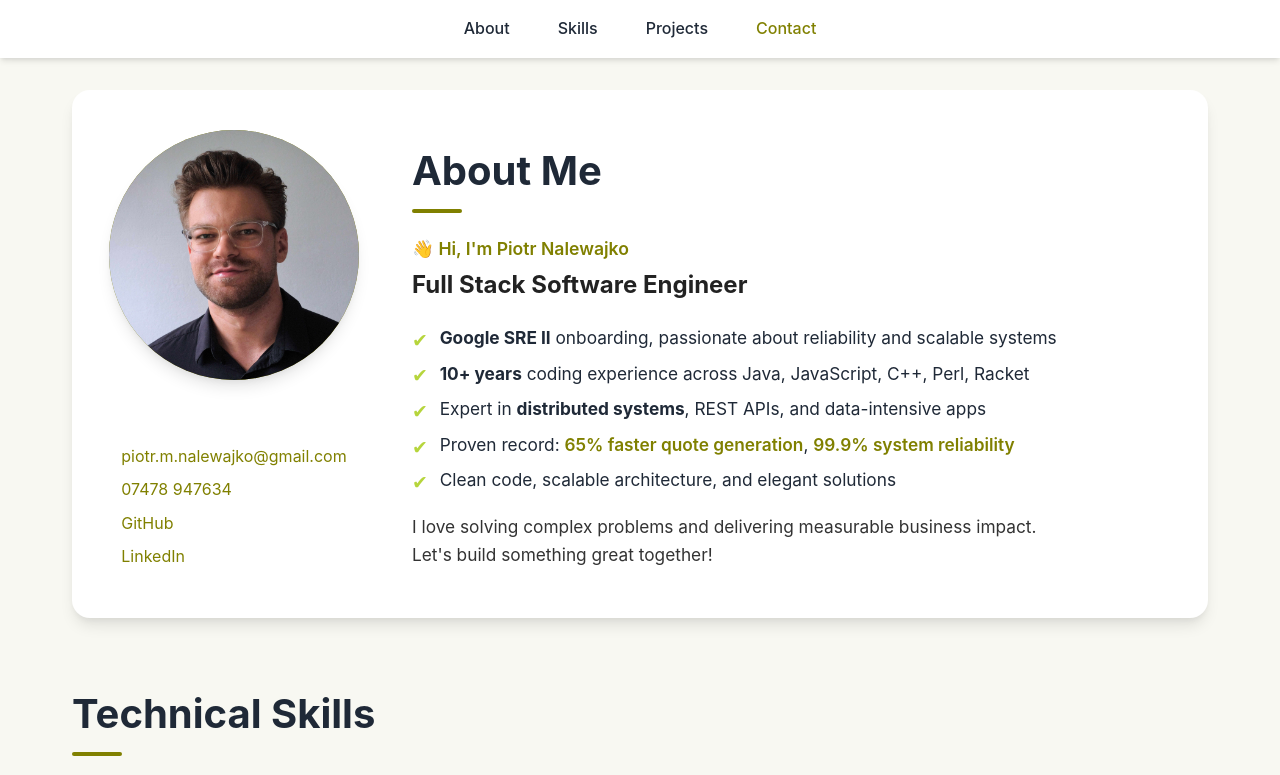
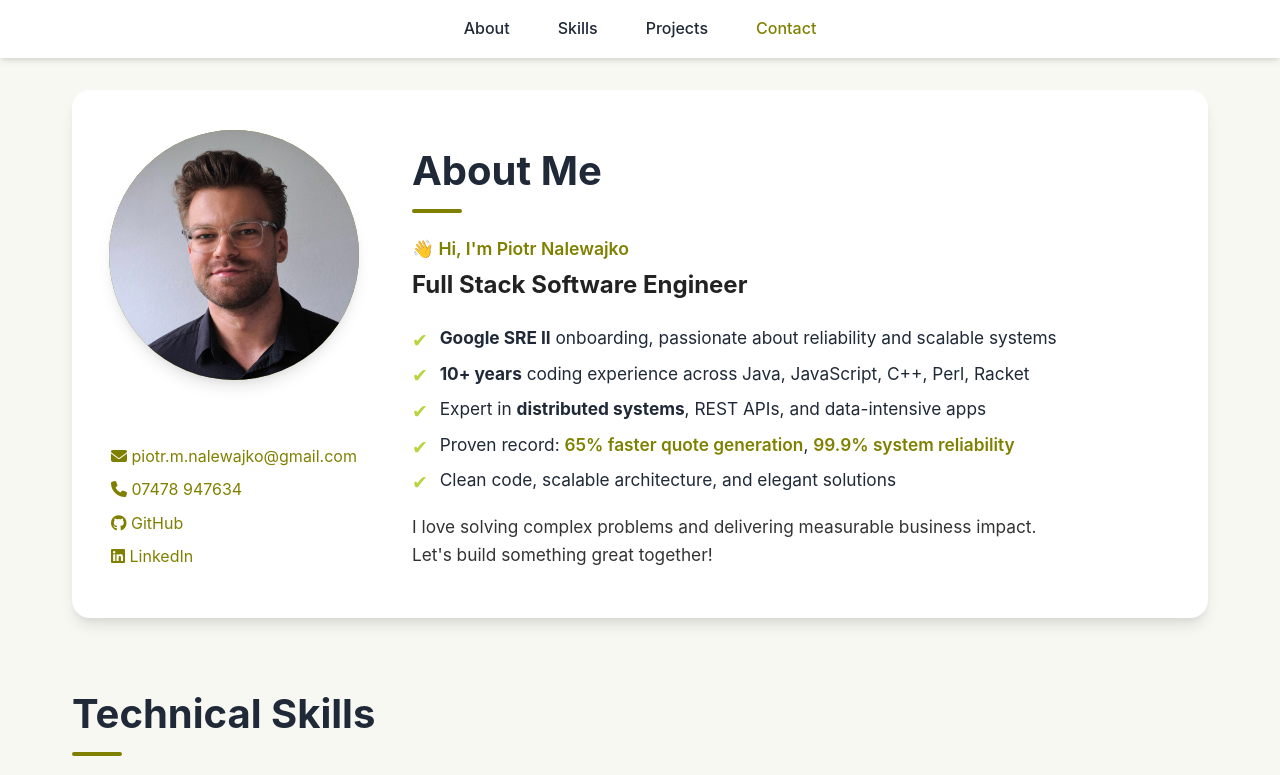
Before and after one commit to EndymionSoroban/PortfolioWebsite, a plain HTML site: page index.html in a window 1280 px wide. Shown: the top 775 px of the page. Drawn offline with Linux system fonts and the light colour scheme.

Commit message:
Enhance contact section: add Font Awesome icons to contact links for improved visual appeal

```diff
--- a/index.html
+++ b/index.html
@@ -5,6 +5,7 @@
     <meta name="viewport" content="width=device-width, initial-scale=1.0">
     <title>Piotr Nalewajko - Portfolio</title>
     <link rel="stylesheet" href="css/styles.css">
+    <link rel="stylesheet" href="https://cdnjs.cloudflare.com/ajax/libs/font-awesome/6.5.0/css/all.min.css">
 </head>
 <body>
     <nav>
@@ -21,10 +22,10 @@
                 <div class="about-img-col">
                     <img src="img/portrait.jpg" alt="Portrait of Piotr Nalewajko" class="profile-img" width="250" height="250" loading="lazy">
                     <div class="contact-info">
-                        <a href="mailto:piotr.m.nalewajko@gmail.com">piotr.m.nalewajko@gmail.com</a>
-                        <a href="tel:07478947634">07478 947634</a>
-                        <a href="https://github.com/EndymionSoroban" target="_blank">GitHub</a>
-                        <a href="https://www.linkedin.com/in/piotr-m-nalewajko/" target="_blank">LinkedIn</a>
+                        <a href="mailto:piotr.m.nalewajko@gmail.com"><i class="fa-solid fa-envelope" style="color: #808000;"></i> piotr.m.nalewajko@gmail.com</a>
+                        <a href="tel:07478947634"><i class="fa-solid fa-phone" style="color: #808000;"></i> 07478 947634</a>
+                        <a href="https://github.com/EndymionSoroban" target="_blank"><i class="fa-brands fa-github" style="color: #808000;"></i> GitHub</a>
+                        <a href="https://www.linkedin.com/in/piotr-m-nalewajko/" target="_blank"><i class="fa-brands fa-linkedin" style="color: #808000;"></i> LinkedIn</a>
                     </div>
                 </div>
                 <div class="about-text-col">
```
